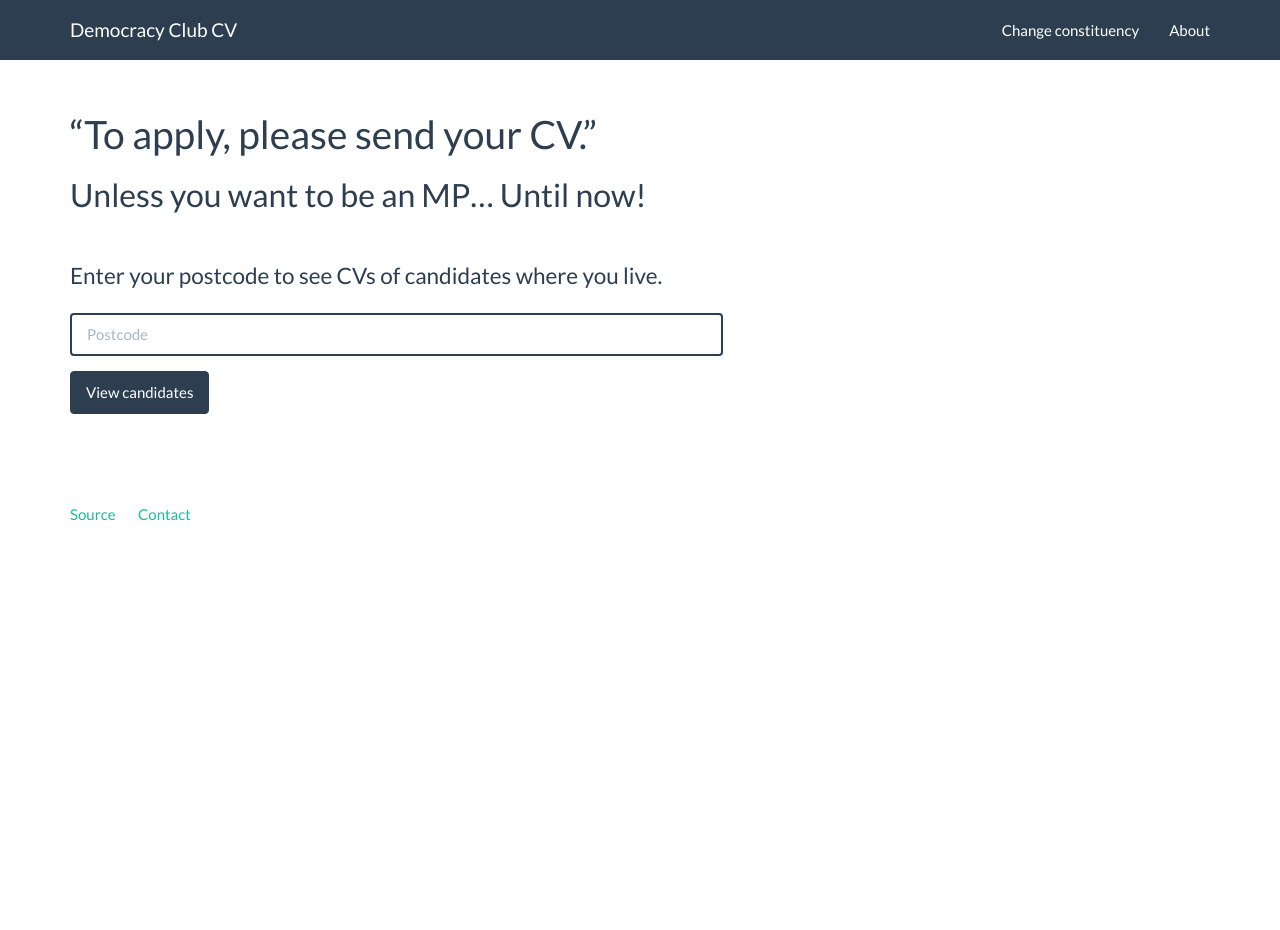
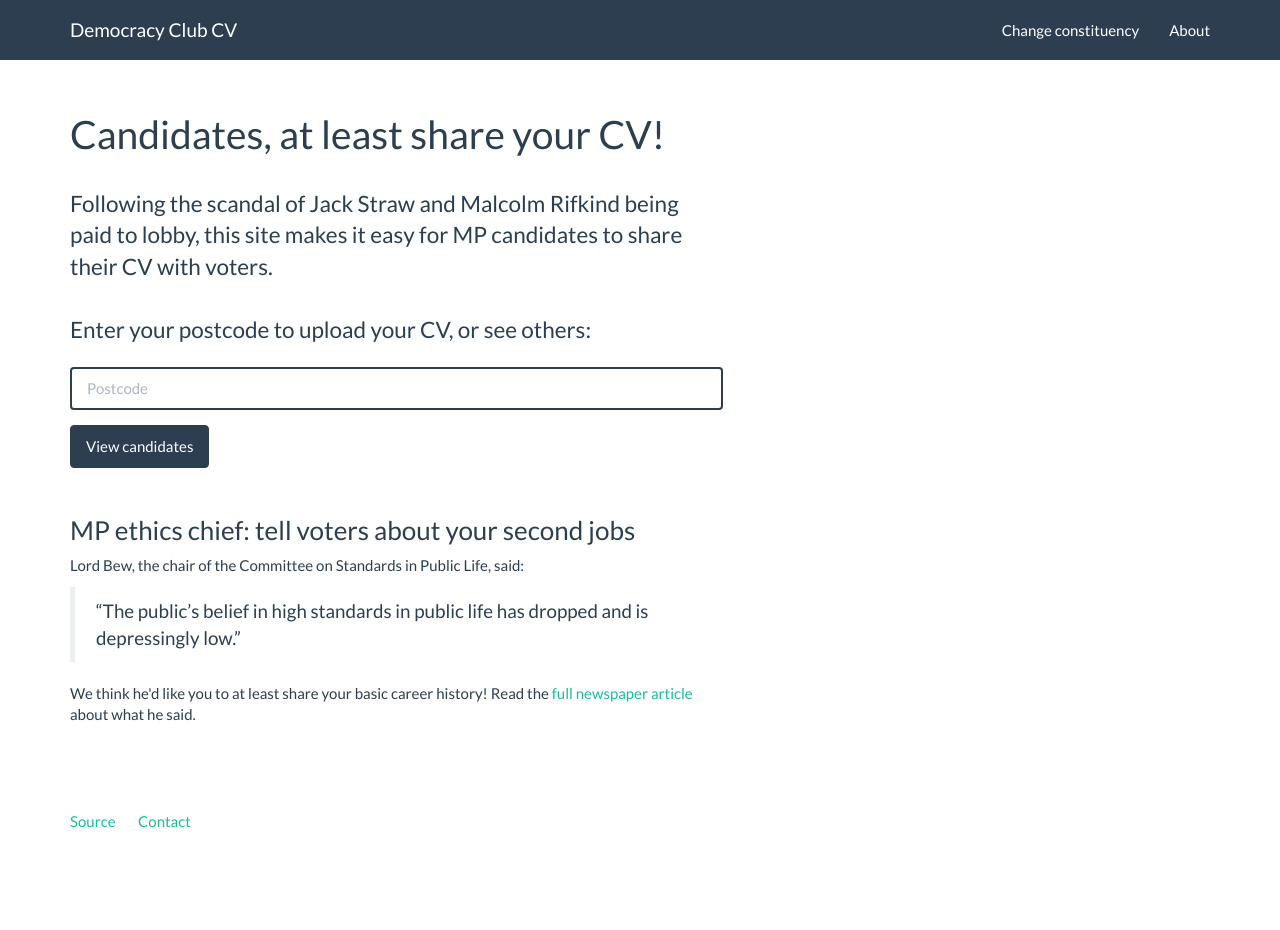
Before and after one commit to frabcus/mpcv, a Flask app: page / in a window 1280 px wide. Before the commit the page ends 521 px from the top, so only its background shows below. Run offline with Flask 2, Linux system fonts and the light colour scheme; some libraries are stand-ins or nearby versions.

Commit message:
Candidate-centric copy

```diff
--- a/static/style.css
+++ b/static/style.css
@@ -1,7 +1,11 @@
 /* / */
 
 #front .lead {
-    margin-top: 48px;
+    margin-top: 32px;
+}
+
+#front form {
+    margin-bottom: 48px;
 }
 
 .alert-warning a {
@@ -9,7 +13,7 @@
     text-decoration: underline;
 }
 
-.contentwrap {
+.contentwrap, .sidebarwrap {
     padding-top: 42px;
 }
 
--- a/templates/index.html
+++ b/templates/index.html
@@ -3,12 +3,20 @@
 {% block body %}
     <div id="front">
 
-        <h1>&ldquo;To apply, please send your CV.&rdquo;</h1>
+        <!-- <h1>&ldquo;To apply, please send your CV.&rdquo;</h1>
 
         <h2>Unless you want to be an MP&hellip; Until now!</h2>
+        -->
+
+        <h1>Candidates, at least share your CV!</h1>
+
+        <p class="lead">Following the scandal of Jack Straw and Malcolm Rifkind
+        being paid to lobby, this site makes it easy for MP candidates to
+        share their CV with voters.</p>
+
 
         <p class="lead">
-            Enter your postcode to see CVs of candidates where you live.
+            Enter your postcode to upload your CV, or see others:
         </p>
 
         <form action="/set_postcode" method="GET">
@@ -21,5 +29,22 @@
             </div>
         </form>
 
+        <h3>MP ethics chief: tell voters about your second jobs </h3>
+
+        <p>Lord Bew, the chair of the Committee on Standards in Public Life,
+        said:
+        </p>
+
+        <blockquote>
+            “The public’s belief in high standards in public life has dropped and is depressingly low.”
+        </blockquote>
+
+        <p>We think he'd like you to at least share your basic career history!
+        Read the <a href="http://www.theguardian.com/politics/2015/feb/28/ethics-chief-tell-voters-about-your-second-jobs-general-election-lord-bew-malcolm-rifkind-jack-straw">full newspaper article</a> about what he said.</p>
+
     </div>
+
 {% endblock %}
+
+{% block sidebar %}
+{% endblock %}
--- a/templates/layout.html
+++ b/templates/layout.html
@@ -44,8 +44,10 @@
 
                 <div class="contentwrap"> {% block body %}{% endblock %} </div>
             </div>
-            <div class="col-md-4 col-lg-5">
-                <!-- sidebar maybe -->
+            <div class="col-md-1 col-lg-1">
+            </div>
+            <div class="col-md-3 col-lg-4">
+                <div class="sidebarwrap"> {% block sidebar %}{% endblock %} </div>
             </div>
           </div>
 
```
Also changed, not shown: templates/candidates.html (+19 -19 lines).
